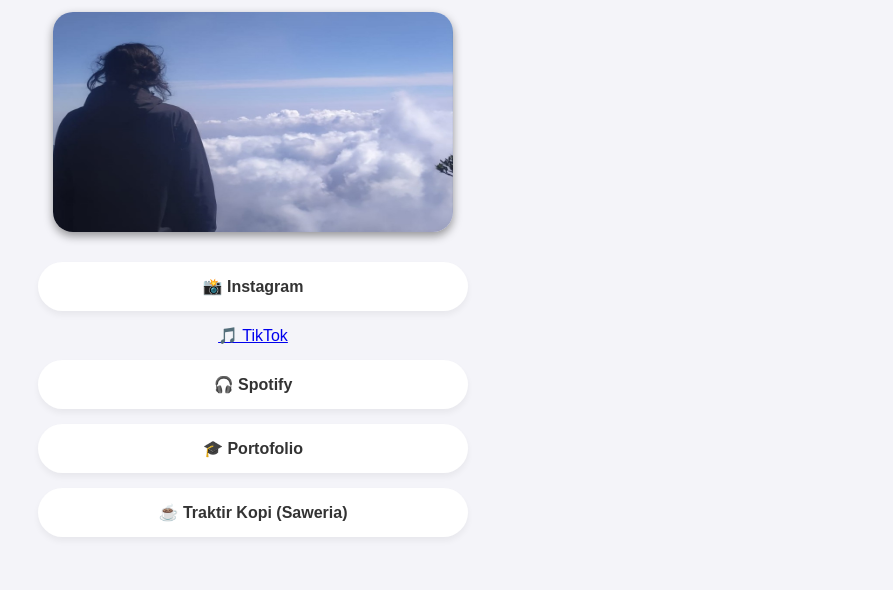
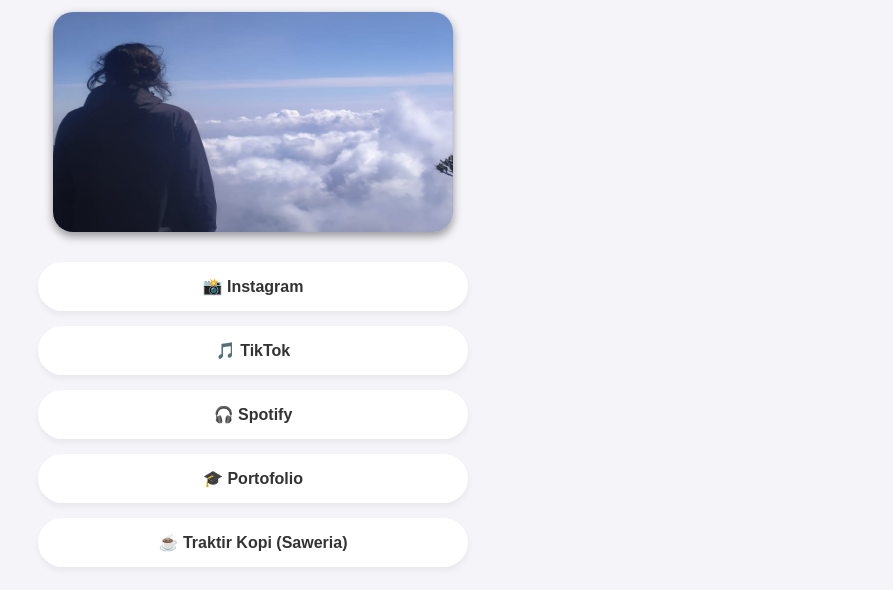
Before and after one commit to rizkyputraaprtm-ctrl/rizkyputrapratama, a plain HTML site: page index.html in a window 1280 px wide. Shown: the part 280-870 px from the top of the page, without its empty margins (387-1280 px from the left). Drawn offline with Linux system fonts and the light colour scheme.

Commit message:
Update index.html

```diff
--- a/index.html
+++ b/index.html
@@ -31,7 +31,7 @@
     <div class="kumpulan-link">
         <!-- Ganti tanda # dengan link Instagram dan TikTok kamu -->
         <a href="https://www.instagram.com/rizkyputp_?dlrf=MTlpNjFzZnVzOWptbQ%3D%3D" target="_blank" class="tombol-link">📸 Instagram</a>
-        <a href="https://www.tiktok.com/@kyzeee06?_r=1&_t=ZS-9BG3fw5Jtvb">🎵 TikTok</a>
+        <a href="https://www.tiktok.com/@kyzeee06?_r=1&_t=ZS-9BG3fw5Jtvb" target="_blank" class="tombol-link">🎵 TikTok</a>
         <a href="https://open.spotify.com/user/31ztmst5vxpanbgp7747k6yhvv7y?si=BiV12PeVQyifU4CYvtYH9Q&utm_source=copy-link" target="_blank" class="tombol-link">🎧 Spotify</a>
         <a href="#" target="_blank" class="tombol-link">🎓 Portofolio</a>
         <a href="https://saweria.co/kyzeee01" target="_blank" class="tombol-link">☕ Traktir Kopi (Saweria)</a>
```
